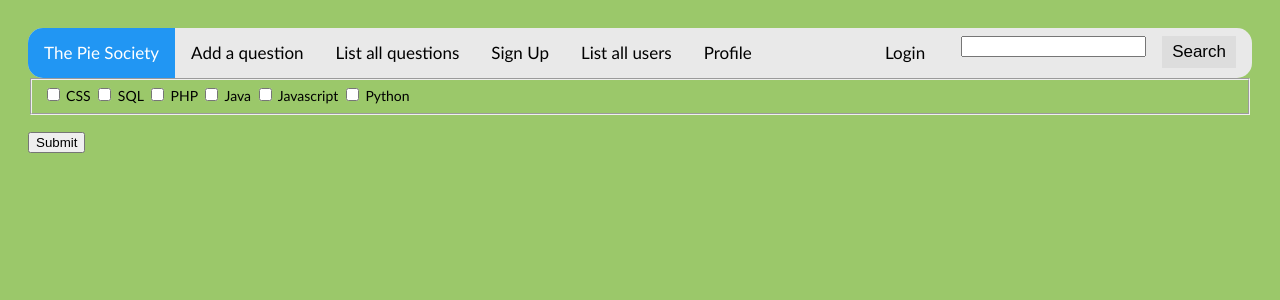
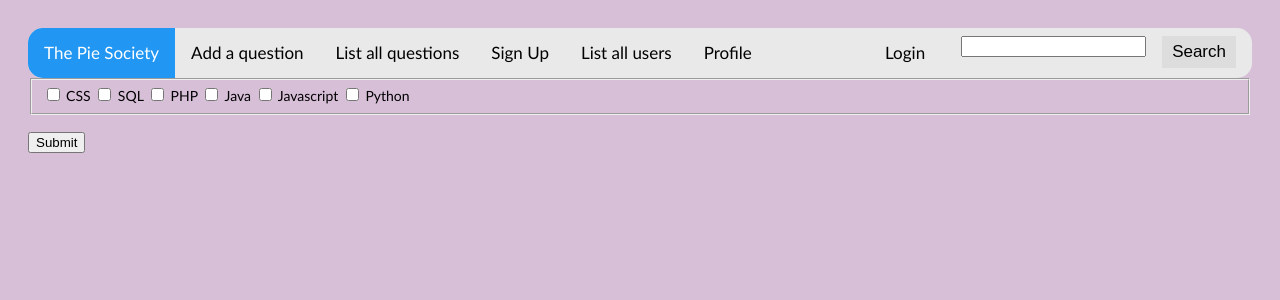
Before and after one commit to apetreibogdan/Ask-Mate-Python3-VB-, a Flask app: page /question/1/new-tag in a window 1280 px wide. Shown: the top 300 px of the page. Run offline with Flask 2, Linux system fonts and the light colour scheme.

Commit message:
backgorund

```diff
--- a/static/layout.css
+++ b/static/layout.css
@@ -204,7 +204,7 @@ table th {
   }
 }
 body {
-  background: #9bc86a;
+  background: thistle;
   font: 400 14px "Calibri", "Arial";
   padding: 20px;
 }
```
